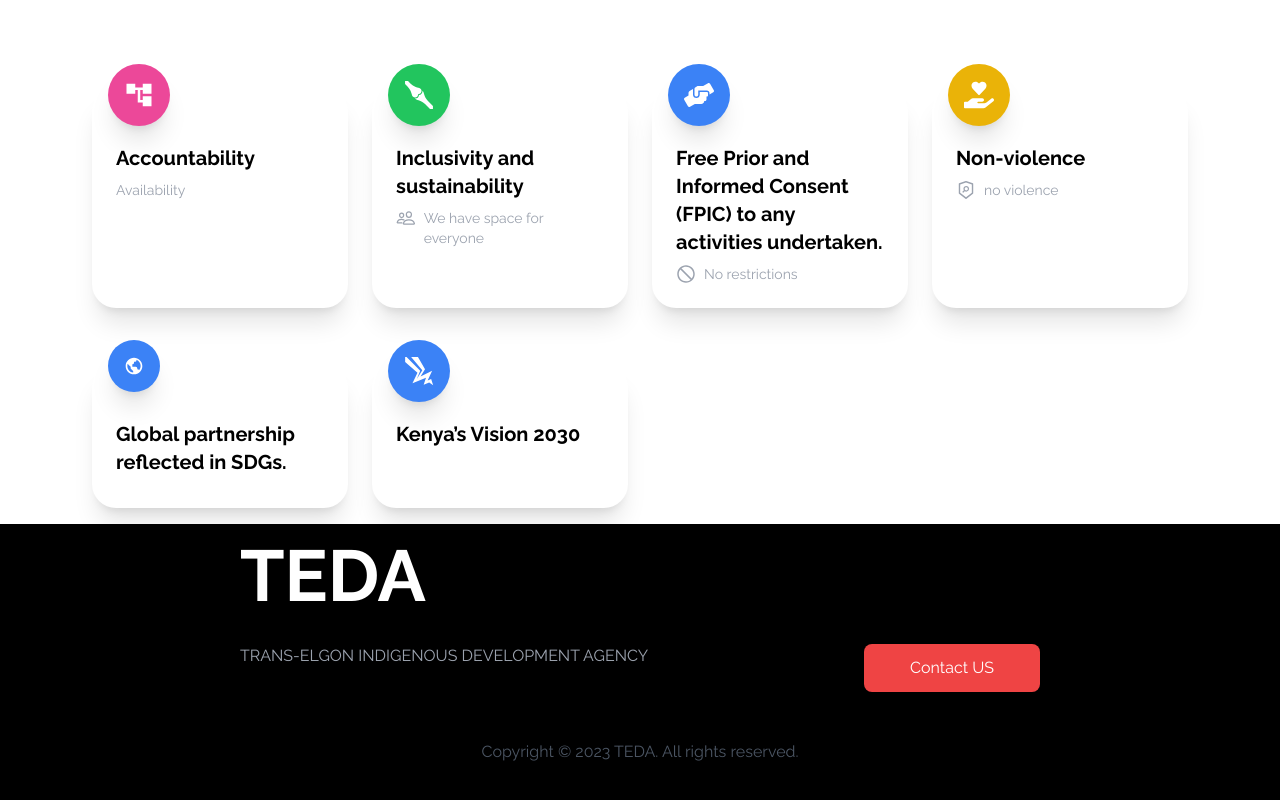
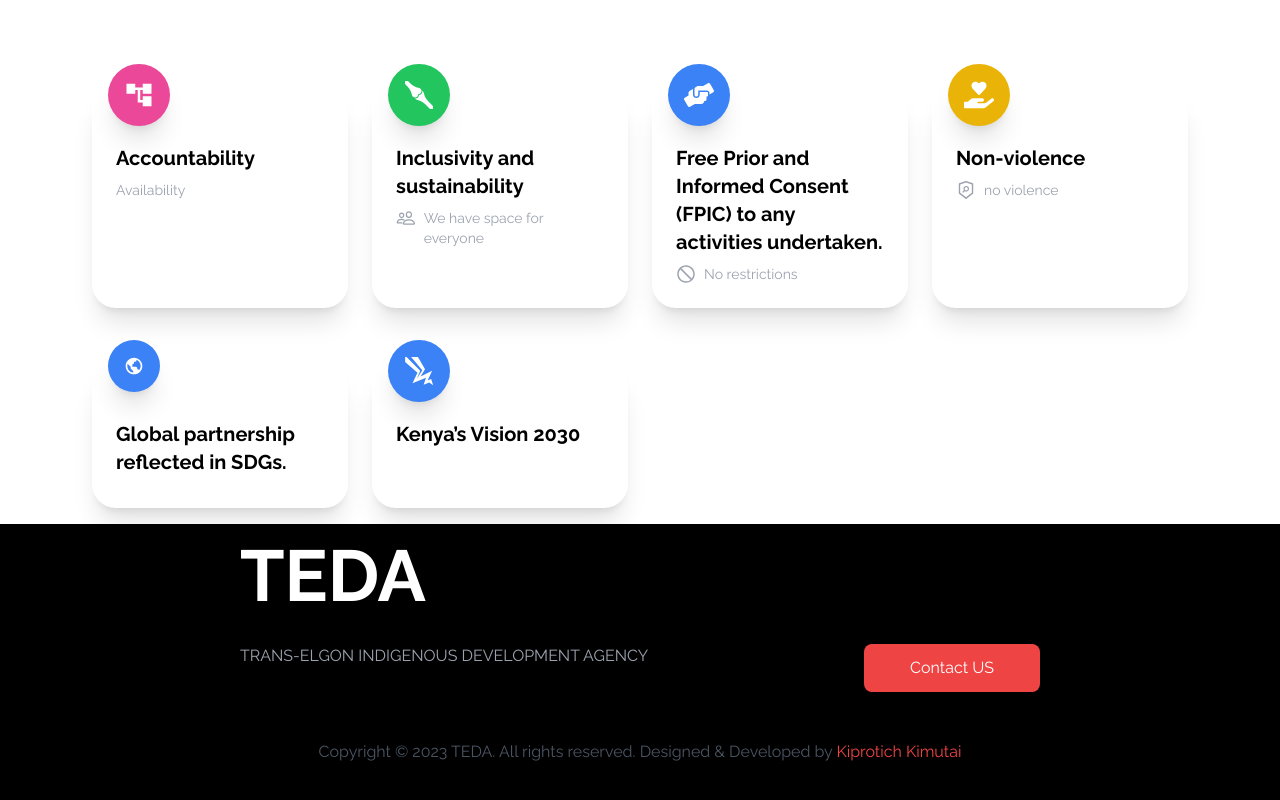
Before and after one commit to Kimutai01/teda, a Next.js app: page / in a window 1280 px wide. Shown: the part 788-1588 px from the top of the page. Built offline with nearby package versions, Linux system fonts and the light colour scheme; a web font is replaced by a local one.

Commit message:
Added footer copyright

```diff
--- a/components/Footer.jsx
+++ b/components/Footer.jsx
@@ -23,7 +23,14 @@
         </div>
         <div className="flex flex-col">
           <p className="w-full text-center my-12 text-gray-600">
-            Copyright © 2023 TEDA. All rights reserved.
+            Copyright © 2023 TEDA. All rights reserved. Designed & Developed by{" "}
+            {""}
+            <Link
+              href="https://www.linkedin.com/in/kimutai01/"
+              className="text-red-500"
+            >
+              Kiprotich Kimutai
+            </Link>
           </p>
         </div>
       </div>
--- a/pages/contact.jsx
+++ b/pages/contact.jsx
@@ -1,4 +1,5 @@
 import Contact from "@/components/Contact";
+import Footer from "@/components/Footer";
 import Hero from "@/components/Hero";
 import React from "react";
 
@@ -7,6 +8,7 @@
     <div>
       <Hero heading="Contact" />
       <Contact />
+      <Footer />
     </div>
   );
 };
```
